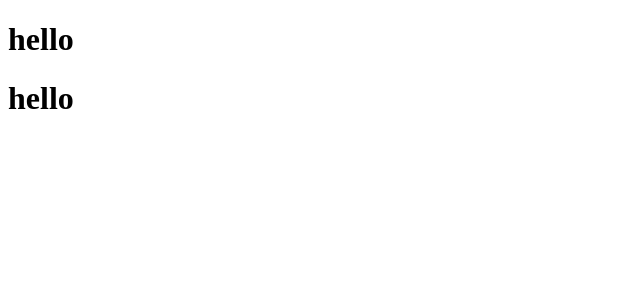
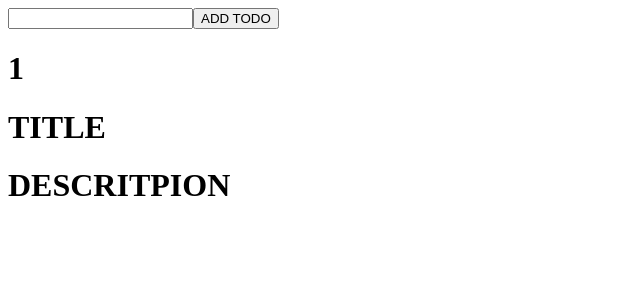
Before and after one commit to mixnuts07/todoapp-react-ddd-clearnarch, a React (Vite) app: page / in a window 1280 px wide. Shown: the top 300 px of the page, without its empty margins (0-640 px from the left). Built offline with nearby package versions, Linux system fonts and the light colour scheme.

Commit message:
add domains

```diff
--- a/domains/Description.ts
+++ b/domains/Description.ts
@@ -1,3 +1,6 @@
 export default class Description {
+  constructor(description: string) {
+    this.description = description;
+  }
   description: string;
 }
--- a/domains/Id.ts
+++ b/domains/Id.ts
@@ -1,3 +1,6 @@
 export default class Id {
+  constructor(id: number) {
+    this.id = id;
+  }
   id: number;
 }
--- a/domains/Title.ts
+++ b/domains/Title.ts
@@ -1,3 +1,6 @@
 export default class Title {
+  constructor(title: string) {
+    this.title = title;
+  }
   title: string;
 }
--- a/domains/Todo.ts
+++ b/domains/Todo.ts
@@ -3,7 +3,7 @@ import Title from "./Title";
 import Description from "./Description";
 
 export default class Todo {
-  constructor(id, title, description) {
+  constructor(id: Id, title: Title, description: Description) {
     this.id = id;
     this.title = title;
     this.description = description;
--- a/src/App.tsx
+++ b/src/App.tsx
@@ -1,8 +1,33 @@
+import { useState } from "react";
+import Todo from "../domains/Todo";
+import Id from "../domains/Id";
+import Title from "../domains/Title";
+import Description from "../domains/Description";
+
 function App() {
+  const id = new Id(1);
+  const title = new Title("TITLE");
+  const description = new Description("DESCRITPION");
+  const tmp: Todo[] = [
+    {
+      id: id,
+      title: title,
+      description: description,
+    },
+  ];
+
+  const [todo, setTodo] = useState<Todo[]>(tmp);
   return (
-    <div className="flex text-amber-800">
-      <h1>hello</h1>
-      <h1>hello</h1>
+    <div className="text-amber-800">
+      <input type="text" />
+      <button>ADD TODO</button>
+      {todo.map((it) => (
+        <div key={it.id.id}>
+          <h1>{it.id.id}</h1>
+          <h1>{it.title.title}</h1>
+          <h1>{it.description.description}</h1>
+        </div>
+      ))}
     </div>
   );
 }
```
